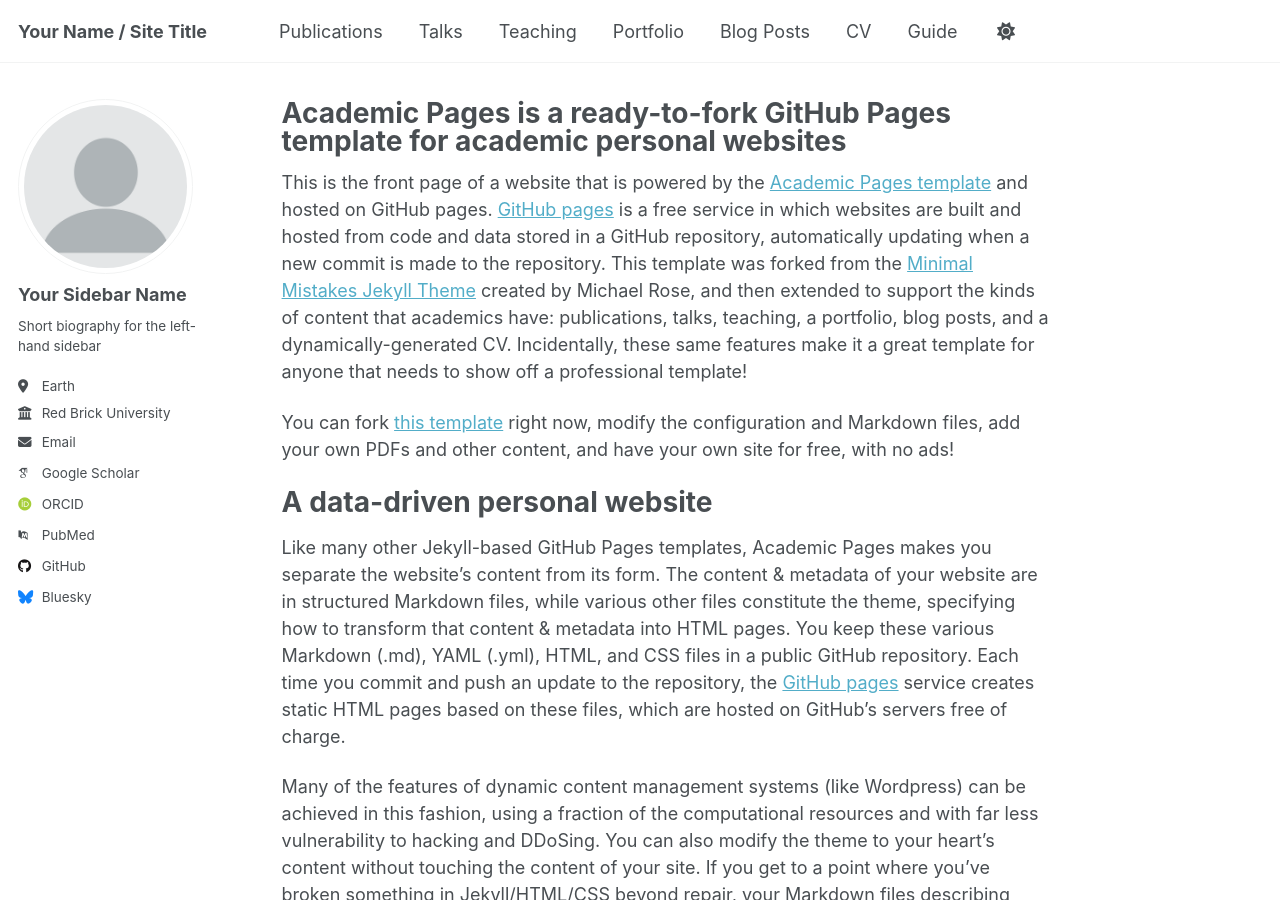
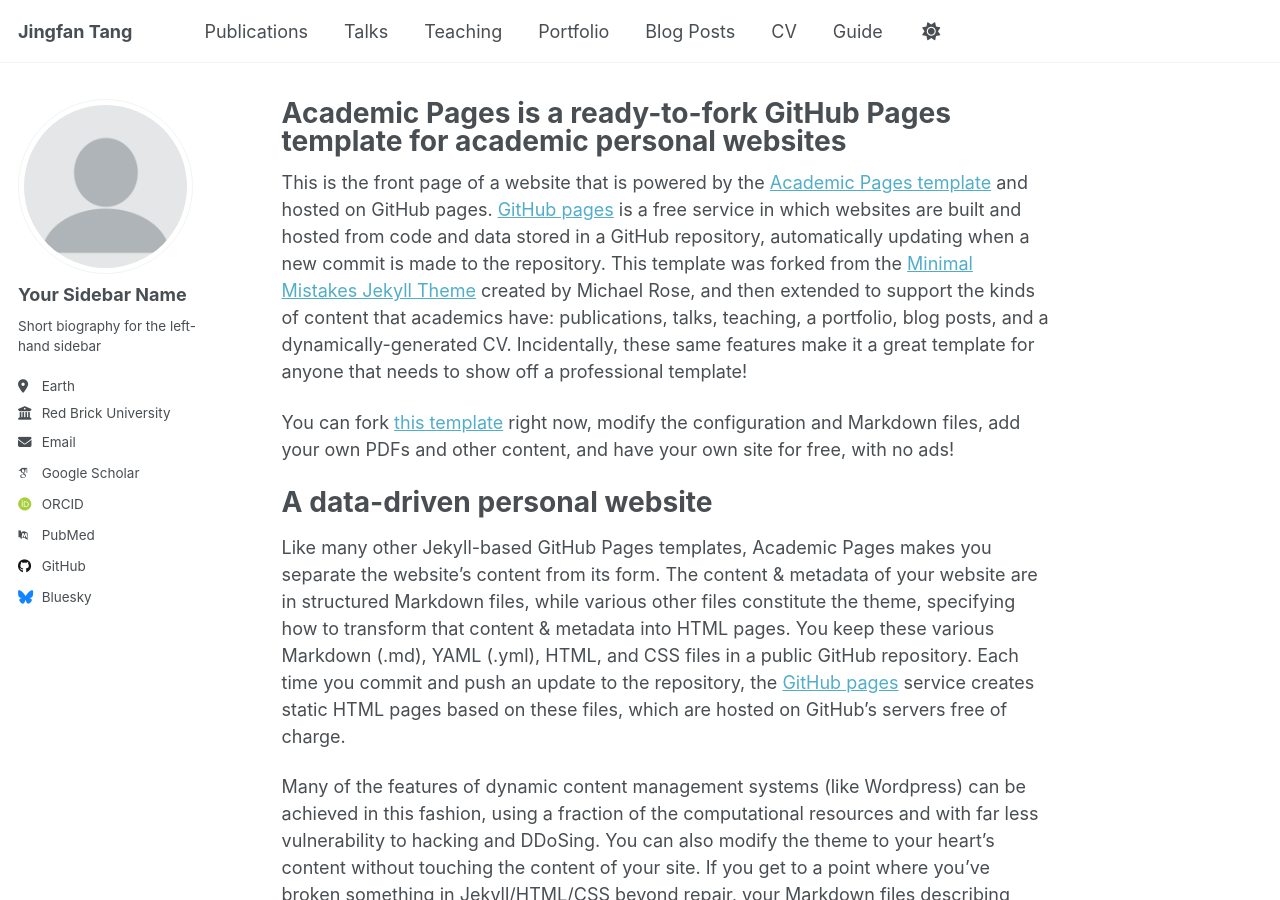
Before and after one commit to tangjingfan/tangjingfan.github.io, a Jekyll site: the page built from _pages/about.md, in a window 1280 px wide and 900 px high. Built offline with Jekyll 4.4.1, drawn with Linux system fonts in a browser that asks for light colours; some web fonts are replaced; a script that is not in the unit is left out.

Commit message:
feat: basic name

```diff
--- a/_config.yml
+++ b/_config.yml
@@ -9,13 +9,13 @@
 # Basic Site Settings
 locale                   : "en-US"
 site_theme               : "default" # Currently available options are "default", "air"
-title                    : "Your Name / Site Title"
+title                    : "Jingfan Tang"
 title_separator          : "-"
 name                     : &name "Your Name"
 description              : &description "personal description"
-url                      : https://academicpages.github.io # the base hostname & protocol for your site e.g. "https://[your GitHub username].github.io" or if you already have some other page hosted on Github then use "https://[your GitHub username].github.io/[Your Repo Name]"
+url                      : https://tangjingfan.github.io # the base hostname & protocol for your site e.g. "https://[your GitHub username].github.io" or if you already have some other page hosted on Github then use "https://[your GitHub username].github.io/[Your Repo Name]"
 baseurl                  : "" # the subpath of your site, e.g. "/blog"
-repository               : "academicpages/academicpages.github.io"
+repository               : "tangjingfan/tangjingfan.github.io"
 
 # Site Author - The following control what appear as part of the author content on the side bar.
 #               If a field is blank the icon and link will not appear, otherwise it will be shown.
```
